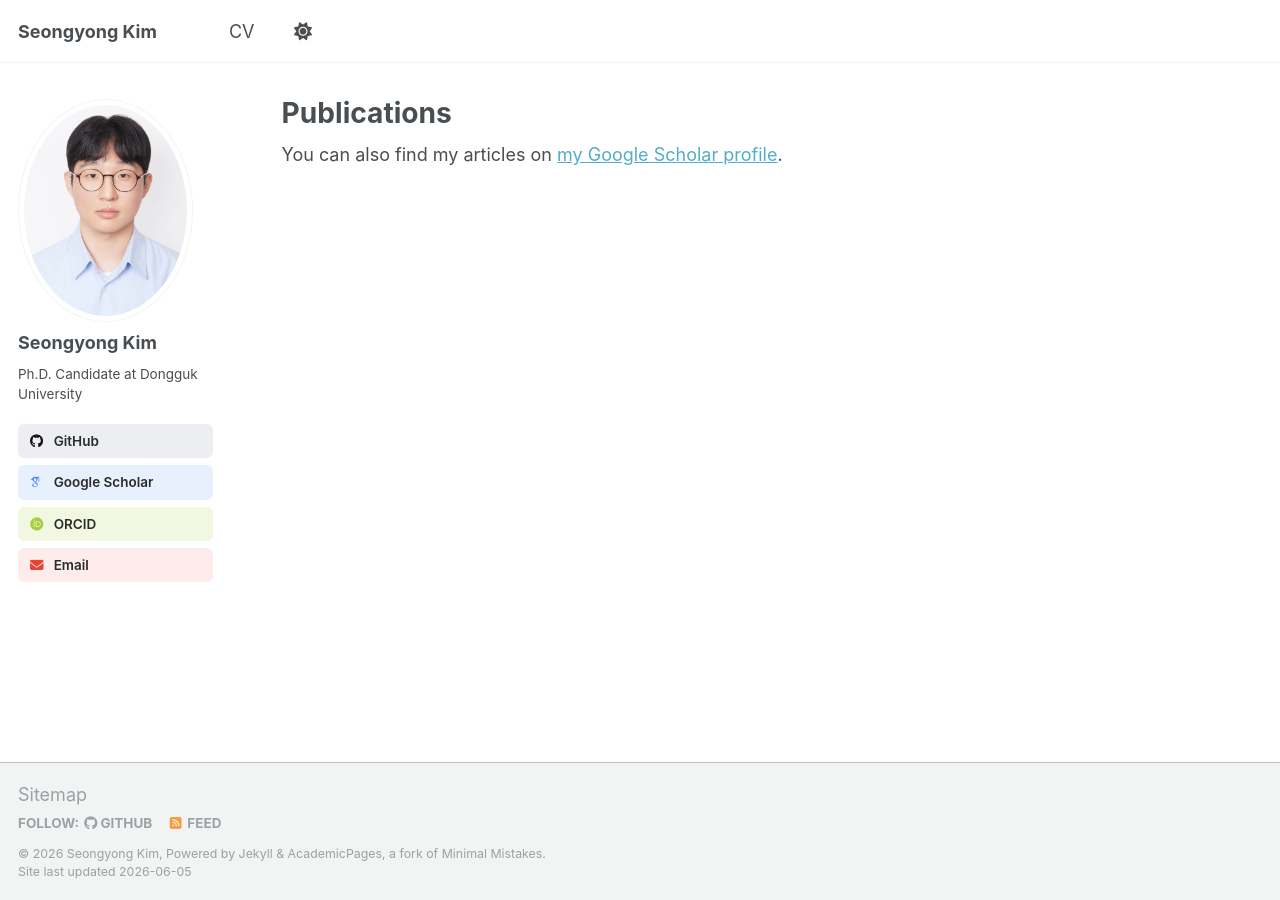
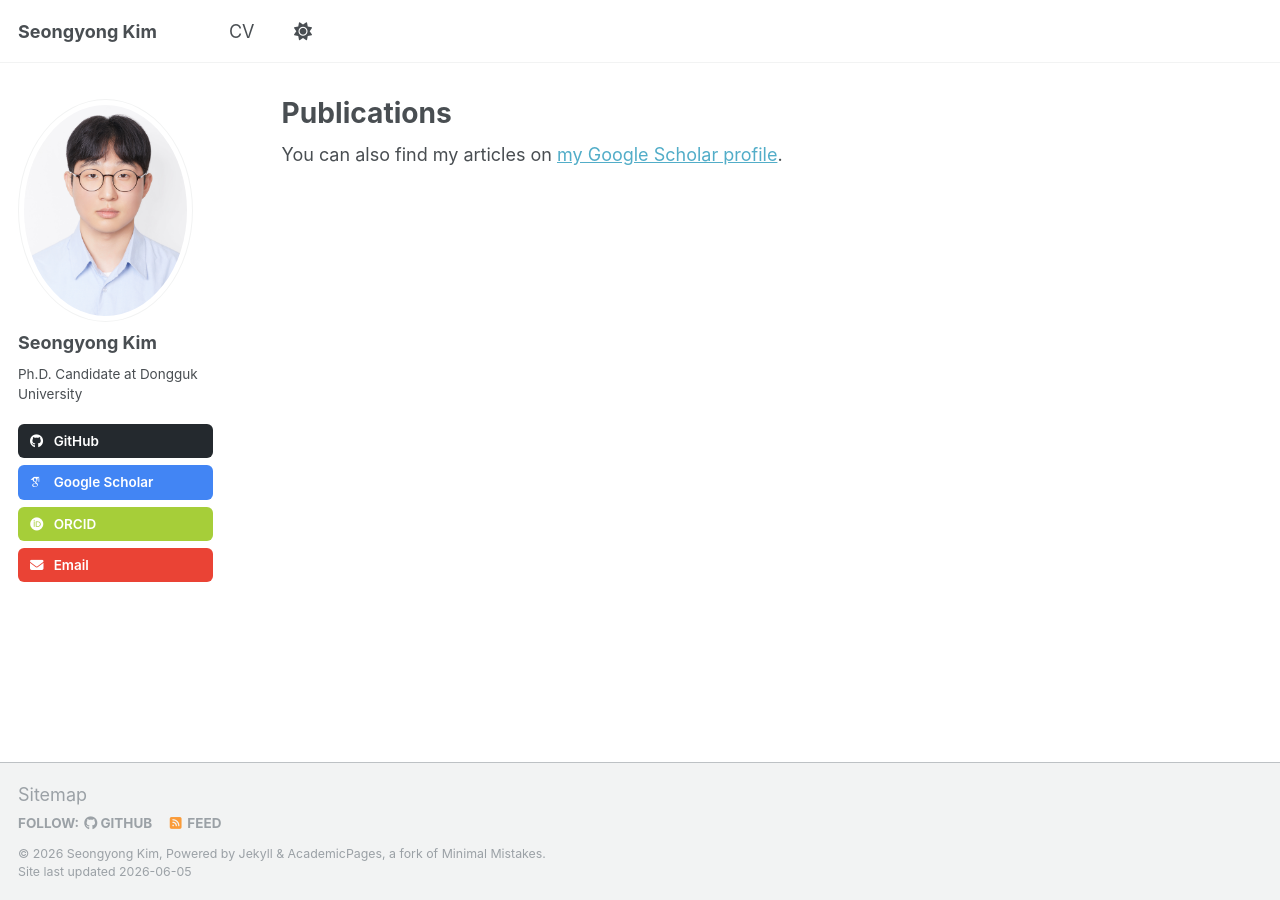
Before and after one commit to seongdrgn/seongdrgn.github.io, a Jekyll site: the page built from _pages/publications.html, in a window 1280 px wide. Built offline with Jekyll 4.4.1, drawn with Linux system fonts in a browser that asks for light colours; some web fonts are replaced; a script that is not in the unit is left out.

Commit message:
Make profile link backgrounds clearly visible (solid brand colors)
The pale tints were nearly invisible on white. Switch to solid brand-color
buttons with white text/icons (GitHub/Scholar/ORCID/Email). Also fix the
ORCID link to the public URL (was the logged-in edit URL).

```diff
--- a/_config.yml
+++ b/_config.yml
@@ -37,7 +37,7 @@ author:
   googlescholar    : "https://scholar.google.com/citations?user=AjX_4d8AAAAJ&hl=ko&authuser=2"
   inspire-hep      : # URL
   impactstory      : # URL
-  orcid            : "https://orcid.org/my-orcid?orcid=0000-0001-8753-474X"
+  orcid            : "https://orcid.org/0000-0001-8753-474X"
   semantic         : # URL
   pubmed           :
   researchgate     : # URL
--- a/_includes/head/custom.html
+++ b/_includes/head/custom.html
@@ -14,16 +14,17 @@
 <link rel="icon" href="/images/favicon.ico"/>
 <meta name="theme-color" content="#ffffff"/>
 
-<!-- profile social links: brand-tinted banner buttons -->
+<!-- profile social links: brand-colored banner buttons -->
 <style>
   .author__urls li { border-radius: 6px; margin-bottom: 7px; transition: filter 0.15s ease; }
-  .author__urls li:hover { filter: brightness(0.96); }
-  .author__urls li a { display: block; padding: 7px 12px; font-weight: 600; color: #2b2b2b; }
-  .author__urls li a:hover { text-decoration: none; }
-  .lnk-github  { background: #eceef1; } .lnk-github  i { color: #24292e; }
-  .lnk-scholar { background: #e8f0fe; } .lnk-scholar i { color: #4285F4; }
-  .lnk-orcid   { background: #f1f7e1; } .lnk-orcid   i { color: #94b830; }
-  .lnk-email   { background: #fdeceb; } .lnk-email   i { color: #EA4335; }
+  .author__urls li:hover { filter: brightness(1.08); }
+  .author__urls li a { display: block; padding: 7px 12px; font-weight: 600; color: #fff !important; }
+  .author__urls li a:hover { text-decoration: none; color: #fff !important; }
+  .author__urls li i { color: #fff !important; }
+  .lnk-github  { background: #24292e; }
+  .lnk-scholar { background: #4285F4; }
+  .lnk-orcid   { background: #A6CE39; }
+  .lnk-email   { background: #EA4335; }
 </style>
 
 <!-- end custom head snippets -->
```
